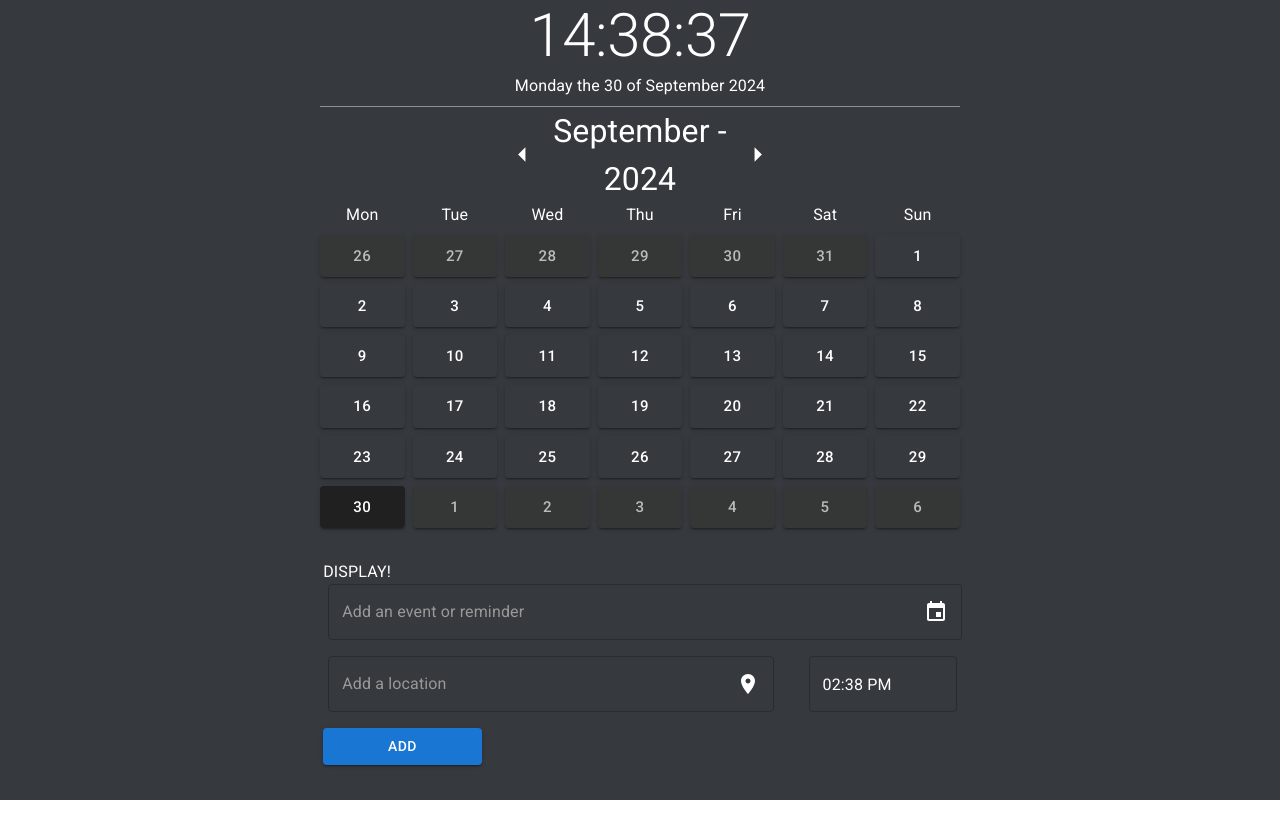
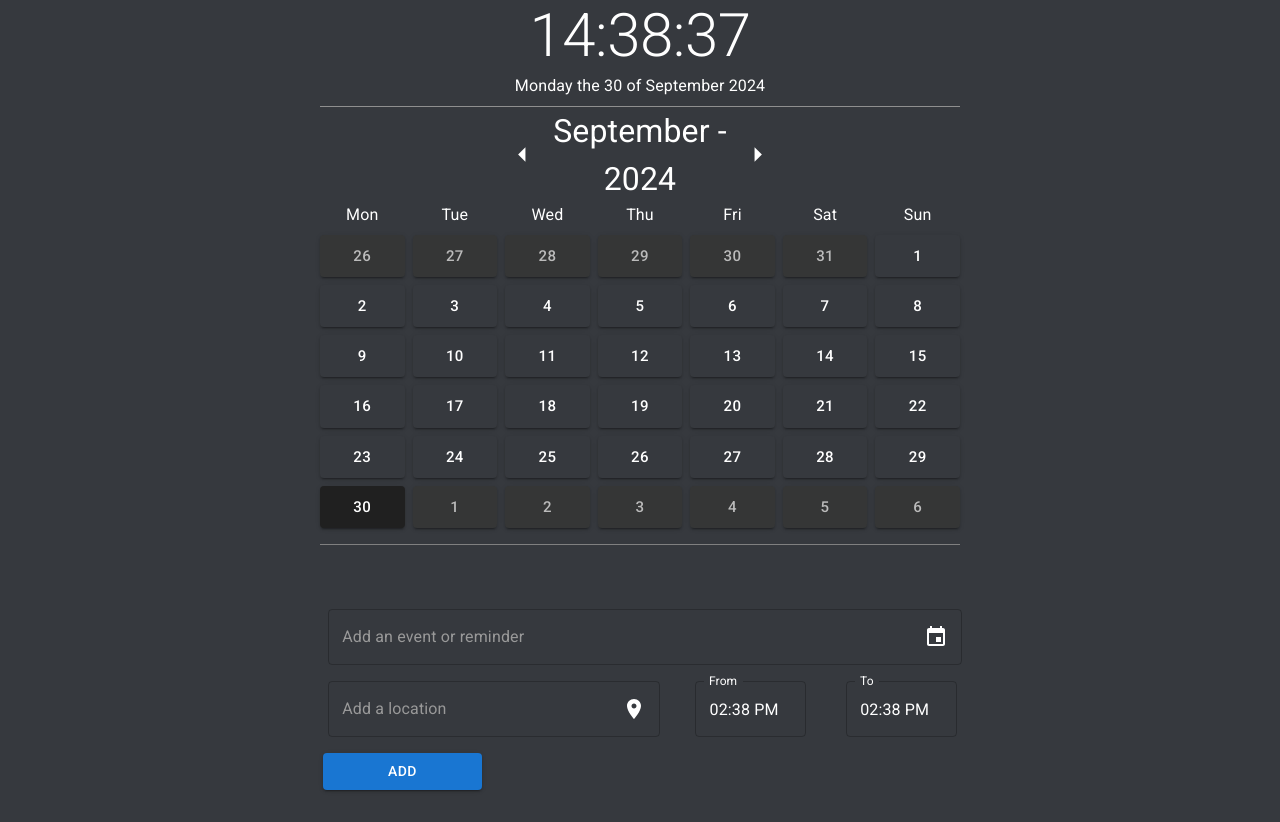
Before and after one commit to MarcusMohns/simple-calendar, a React (Vite) app: page / in a window 1280 px wide. Before the commit the page ends 800 px from the top, so only its background shows below. Built offline with nearby package versions, Linux system fonts and the light colour scheme.

Commit message:
add appointments display

```diff
--- /dev/null
+++ b/src/Appointment.jsx
@@ -0,0 +1,25 @@
+import * as React from "react";
+import List from "@mui/material/List";
+import ListItem from "@mui/material/ListItem";
+import ListItemText from "@mui/material/ListItemText";
+import ListItemAvatar from "@mui/material/ListItemAvatar";
+import Avatar from "@mui/material/Avatar";
+import ImageIcon from "@mui/icons-material/Image";
+import WorkIcon from "@mui/icons-material/Work";
+import BeachAccessIcon from "@mui/icons-material/BeachAccess";
+
+const Appointment = ({ text, time, location }) => {
+  console.log(time);
+  return (
+    <ListItem>
+      <ListItemText sx={{ color: "white" }} primary={text} secondary={time} />
+      <ListItemAvatar>
+        <Avatar>
+          <ImageIcon />
+        </Avatar>
+      </ListItemAvatar>
+    </ListItem>
+  );
+};
+
+export default Appointment;
--- /dev/null
+++ b/src/Appointments.jsx
@@ -0,0 +1,27 @@
+import React from "react";
+import Appointment from "./Appointment";
+import List from "@mui/material/List";
+
+const Appointments = ({ appointments }) => {
+  return (
+    <List
+      sx={{
+        color: "white",
+        width: "50%",
+        padding: 1,
+        margin: 2,
+        borderTop: "1px solid grey",
+      }}
+    >
+      {appointments.map((appointment) => (
+        <Appointment
+          text={appointment.text}
+          time={appointment.time}
+          location={appointment.location}
+        />
+      ))}
+    </List>
+  );
+};
+
+export default Appointments;
--- a/src/Calendar.jsx
+++ b/src/Calendar.jsx
@@ -4,6 +4,7 @@ import Box from "@mui/material/Box";
 import { MONTHS } from "./Utilities";
 import Month from "./Month";
 import TextSection from "./TextSection";
+import Appointments from "./Appointments";
 
 const d = new Date();
 const currDay = d.getDate();
@@ -32,6 +33,8 @@ const Calendar = () => {
     setSelectedDay(dayObj);
 
     // IF DAYOBJ CALENDAR EVENT -> SET DISPLAY STATE TO IT.... I GUESS ?
+
+    console.log(calendar);
   };
 
   const saveAppointment = (newAppointment) => {
@@ -93,6 +96,7 @@ const Calendar = () => {
         currDay={currDay}
         currMonth={currMonth}
       />
+      <Appointments appointments={selectedDay.appointments} />
       <TextSection
         selectedDay={selectedDay}
         saveAppointment={saveAppointment}
--- a/src/TextSection.jsx
+++ b/src/TextSection.jsx
@@ -17,7 +17,11 @@ const TextSection = ({ selectedDay, saveAppointment }) => {
 
   const handleSubmit = (e) => {
     e.preventDefault();
-    saveAppointment({ text: text, time: time, location: location });
+    saveAppointment({
+      text: text,
+      time: time.format("hh:mm A"),
+      location: location,
+    });
     setText("");
     setLocation("");
   };
@@ -37,14 +41,6 @@ const TextSection = ({ selectedDay, saveAppointment }) => {
       }}
     >
       {/* Generate form state instead not selectedDay */}
-      <Box>
-        DISPLAY!{" "}
-        {selectedDay.appointments.map((appointment) => (
-          <div>
-            {appointment.text} - {appointment.location}
-          </div>
-        ))}
-      </Box>
       <StyledTextField
         handleSubmit={handleSubmit}
         setText={setText}
@@ -62,9 +58,27 @@ const TextSection = ({ selectedDay, saveAppointment }) => {
         />
         <LocalizationProvider dateAdapter={AdapterDayjs} name="time">
           <TimePicker
+            label="From"
             sx={{
               input: { color: "white" },
               svg: { color: "white" },
+              label: { color: "white" },
+            }}
+            value={time}
+            name="time"
+            onChange={handleSetTime}
+            referenceDate={dayjs("2022-04-17")}
+            viewRenderers={{
+              hours: renderTimeViewClock,
+              minutes: renderTimeViewClock,
+            }}
+          />
+          <TimePicker
+            label="To"
+            sx={{
+              input: { color: "white" },
+              svg: { color: "white" },
+              label: { color: "white" },
             }}
             value={time}
             name="time"
```
